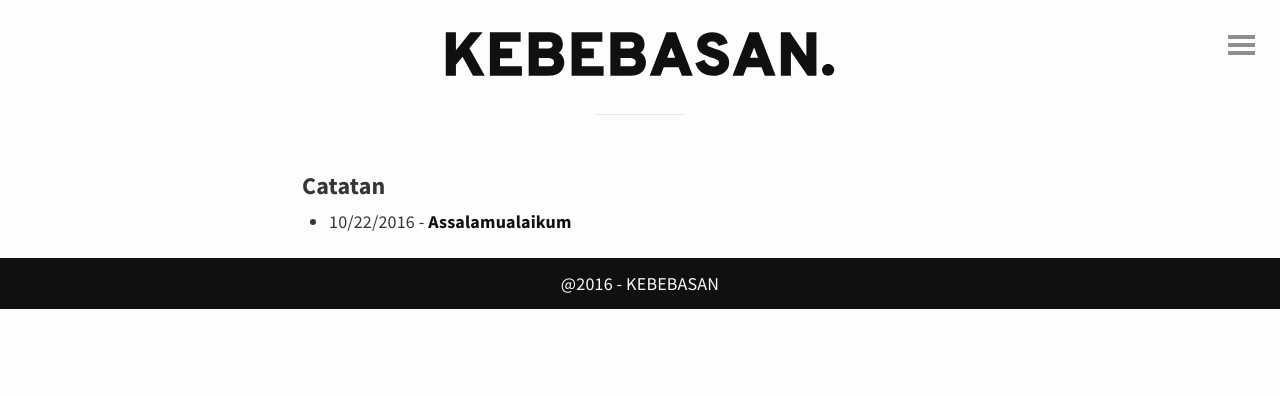
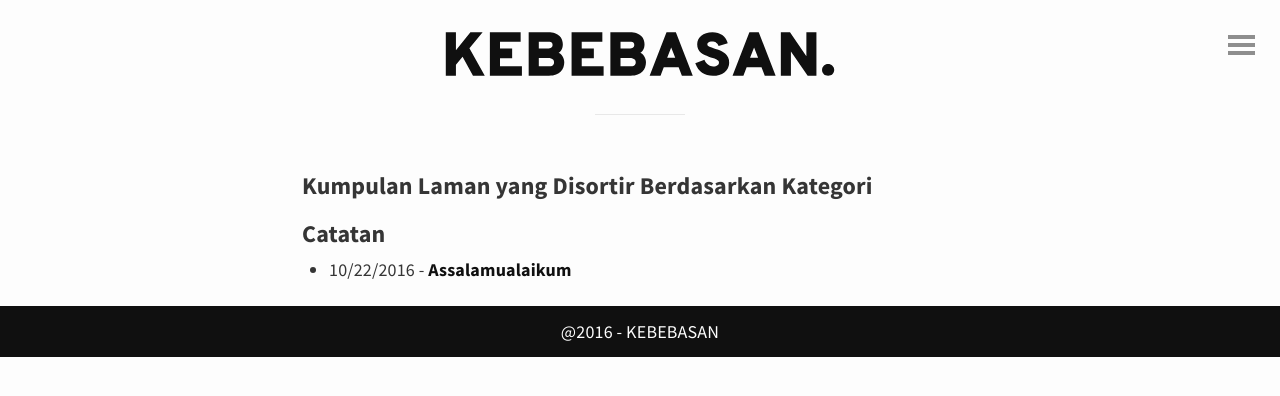
Before and after one commit to SANREMEMBER/KEBEBASAN, a Jekyll site: the page built from kategori.md, in a window 1280 px wide. Shown: the top 396 px of the page. Built offline with Jekyll 4.4.1, drawn with Linux system fonts in a browser that asks for light colours.

Commit message:
fix some text in category and tag

```diff
--- a/_layouts/post.html
+++ b/_layouts/post.html
@@ -29,7 +29,7 @@
 
 	</div>
 <hr>
-<div style= "float: left"> <small>kategori: {% for category in page.categories %}<a href="/kategori/{{ category }}/" title="Laman yang dikategorikan {{ category }}" rel="category">{{ category }}</a>{% unless forloop.last %} &bull; {% endunless %}{% endfor%}</small></div>
-<div style= "float: right"> <small>tanda: {% for tag in page.tags %}<a href="/tanda#{{ tag }}/" title="Laman yang ditandai {{ tag }}" rel="tag">{{ tag }}</a>{% unless forloop.last %} &bull; {% endunless %}{% endfor%}</small></div>
+<div style= "float: left"> <small>kategori: {% for category in page.categories %}<a href="/kategori/{{ category }}/" title="lihat semua laman yang dikategorikan {{ category }}" rel="category">{{ category }}</a>{% unless forloop.last %} &bull; {% endunless %}{% endfor%}</small></div>
+<div style= "float: right"> <small>tanda: {% for tag in page.tags %}<a href="/tanda#{{ tag }}/" title="lihat semua laman yang ditandai {{ tag }}" rel="tag">{{ tag }}</a>{% unless forloop.last %} &bull; {% endunless %}{% endfor%}</small></div>
 <br>
 </article>
--- a/kategori.md
+++ b/kategori.md
@@ -2,6 +2,8 @@
 layout: page
 title: Kategori
 ---
+### Kumpulan Laman yang Disortir Berdasarkan Kategori
+
 <section id="categories">
 {% for category in site.categories %}
  <h3 id="{{ category | first }}"><font style="text-transform: capitalize;">{{ category | first }}</font></h3>
```
Also changed, not shown: tanda.md (+2 -0 lines).
